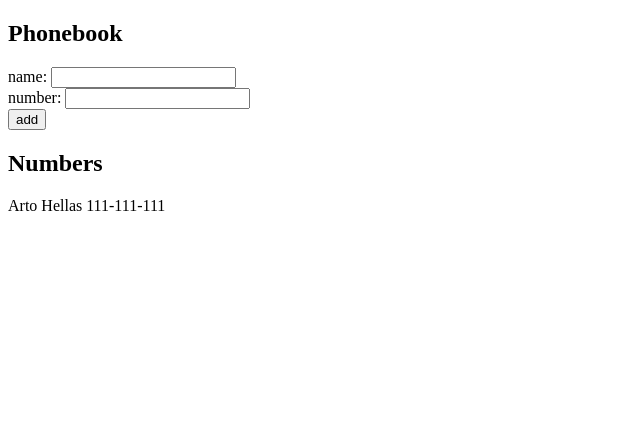
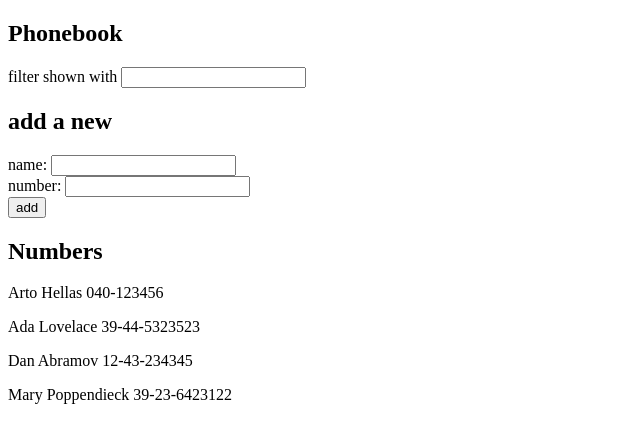
Before and after one commit to muzzamilr/fullstackopen-exercises, a React (Vite) app in the folder part2/phonebook/: page / in a window 1280 px wide. Shown: the top 442 px of the page, without its empty margins (0-640 px from the left). Built offline with nearby package versions, Linux system fonts and the light colour scheme.

Commit message:
complete part2 till 2.9 exercise

```diff
--- a/part2/phonebook/src/App.jsx
+++ b/part2/phonebook/src/App.jsx
@@ -2,18 +2,25 @@ import { useState } from "react";
 
 const App = () => {
   const [persons, setPersons] = useState([
-    { name: "Arto Hellas", number: "111-111-111" },
+    { name: "Arto Hellas", number: "040-123456", id: 1 },
+    { name: "Ada Lovelace", number: "39-44-5323523", id: 2 },
+    { name: "Dan Abramov", number: "12-43-234345", id: 3 },
+    { name: "Mary Poppendieck", number: "39-23-6423122", id: 4 },
   ]);
+  const [filteredPersons, setFilteredPersons] = useState([]);
   const [newName, setNewName] = useState("");
   const [newNumber, setNewNumber] = useState("");
+  const [showAll, setShowALl] = useState(true);
 
   const handleFormSubmit = (e) => {
     e.preventDefault();
+    if (newName === "" || newNumber === "") return;
     if (persons.filter((obj) => obj.name === newName).length > 0) {
       alert(`${newName} is already added to phonebook`);
       return;
     }
     setPersons((per) => [...per, { name: newName, number: newNumber }]);
+    console.log(filteredPersons);
   };
 
   const handleNameChange = (e) => {
@@ -24,9 +31,24 @@ const App = () => {
     setNewNumber(e.target.value);
   };
 
+  const handleFilterChange = (e) => {
+    setShowALl(false);
+    setFilteredPersons(
+      persons.filter((obj) =>
+        obj.name.toLowerCase().includes(e.target.value.toLowerCase())
+      )
+    );
+
+    if (e.target.value === "") setShowALl(true);
+  };
+
   return (
     <div>
       <h2>Phonebook</h2>
+      <div>
+        filter shown with <input onChange={handleFilterChange} />
+      </div>
+      <h2>add a new</h2>
       <form onSubmit={handleFormSubmit}>
         <div>
           name: <input onChange={handleNameChange} value={newName} />
@@ -39,9 +61,13 @@ const App = () => {
         </div>
       </form>
       <h2>Numbers</h2>
-      {persons.map((obj) => (
-        <p key={obj.name}>{obj.name + " " + obj.number} </p>
-      ))}
+      {showAll
+        ? persons.map((obj) => (
+            <p key={obj.name}>{obj.name + " " + obj.number} </p>
+          ))
+        : filteredPersons.map((obj) => (
+            <p key={obj.name}>{obj.name + " " + obj.number} </p>
+          ))}
     </div>
   );
 };
```
